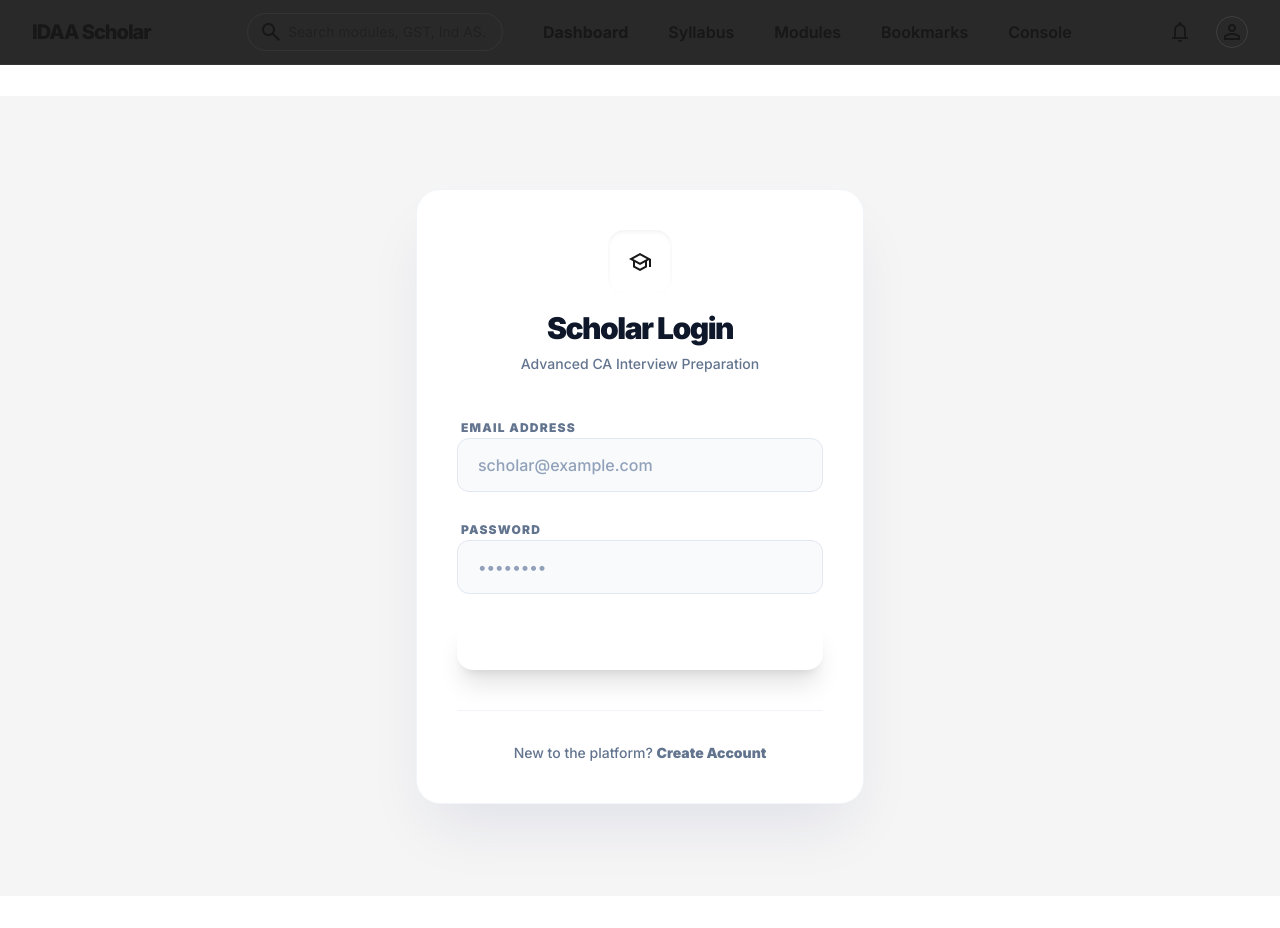
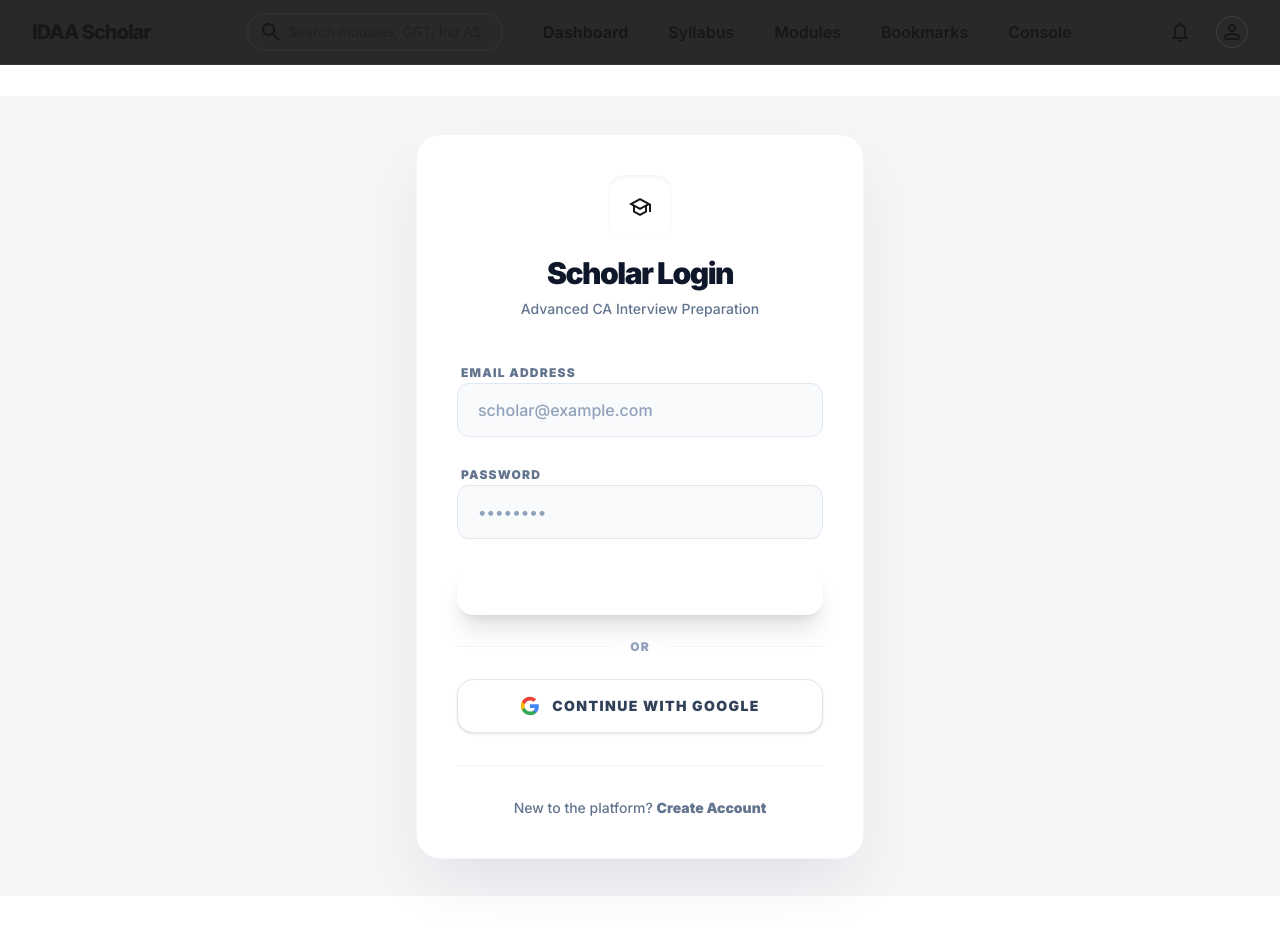
Before and after one commit to namanur/IDAA, a Next.js app: page /login in a window 1280 px wide. Built offline with nearby package versions, Linux system fonts and the light colour scheme; no server answers.

Commit message:
feat: add Continue with Google OAuth button to AuthForm

```diff
--- a/src/components/auth/AuthForm.tsx
+++ b/src/components/auth/AuthForm.tsx
@@ -12,6 +12,23 @@ export default function AuthForm({ type }: { type: 'login' | 'signup' }) {
   const [loading, setLoading] = useState(false);
   const [error, setError] = useState<string | null>(null);
   const router = useRouter();
+
+  const handleGoogleAuth = async () => {
+    setLoading(true);
+    setError(null);
+    try {
+      const { error } = await supabase.auth.signInWithOAuth({
+        provider: 'google',
+        options: {
+          redirectTo: `${window.location.origin}/auth/callback`,
+        },
+      });
+      if (error) throw error;
+    } catch (err: any) {
+      setError(err.message);
+      setLoading(false);
+    }
+  };
 
   const handleAuth = async (e: React.FormEvent) => {
     e.preventDefault();
@@ -114,7 +131,28 @@ export default function AuthForm({ type }: { type: 'login' | 'signup' }) {
         </button>
       </form>
 
-      <div className="mt-10 pt-8 border-t border-slate-100 text-center">
+      <div className="my-6 flex items-center gap-4">
+        <div className="flex-1 h-px bg-slate-100"></div>
+        <span className="text-xs font-black uppercase tracking-widest text-slate-400">OR</span>
+        <div className="flex-1 h-px bg-slate-100"></div>
+      </div>
+
+      <button
+        type="button"
+        disabled={loading}
+        onClick={handleGoogleAuth}
+        className="w-full bg-white border border-slate-200 text-slate-700 py-4 rounded-2xl font-black uppercase tracking-widest text-sm hover:bg-slate-50 hover:border-slate-300 active:scale-[0.98] transition-all flex items-center justify-center gap-3 shadow-sm disabled:opacity-70"
+      >
+        <svg className="w-5 h-5" viewBox="0 0 24 24">
+          <path d="M22.56 12.25c0-.78-.07-1.53-.2-2.25H12v4.26h5.92c-.26 1.37-1.04 2.53-2.21 3.31v2.77h3.57c2.08-1.92 3.28-4.74 3.28-8.09z" fill="#4285F4"/>
+          <path d="M12 23c2.97 0 5.46-.98 7.28-2.66l-3.57-2.77c-.98.66-2.23 1.06-3.71 1.06-2.86 0-5.29-1.93-6.16-4.53H2.18v2.84C3.99 20.53 7.7 23 12 23z" fill="#34A853"/>
+          <path d="M5.84 14.1c-.22-.66-.35-1.36-.35-2.1s.13-1.44.35-2.1V7.06H2.18C1.43 8.55 1 10.22 1 12s.43 3.45 1.18 4.94l3.66-2.84z" fill="#FBBC05"/>
+          <path d="M12 5.38c1.62 0 3.06.56 4.21 1.64l3.15-3.15C17.45 2.09 14.97 1 12 1 7.7 1 3.99 3.47 2.18 7.06l3.66 2.84c.87-2.6 3.3-4.52 6.16-4.52z" fill="#EA4335"/>
+        </svg>
+        <span>Continue with Google</span>
+      </button>
+
+      <div className="mt-8 pt-8 border-t border-slate-100 text-center">
         {type === 'login' ? (
           <p className="text-sm text-slate-500 font-medium">New to the platform? <a href="/signup" className="text-primary font-black hover:underline underline-offset-4">Create Account</a></p>
         ) : (
```
